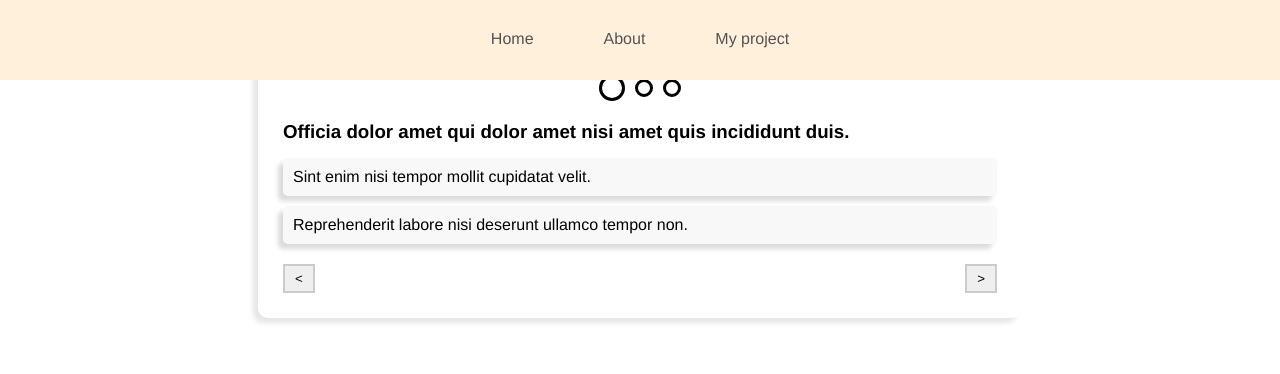
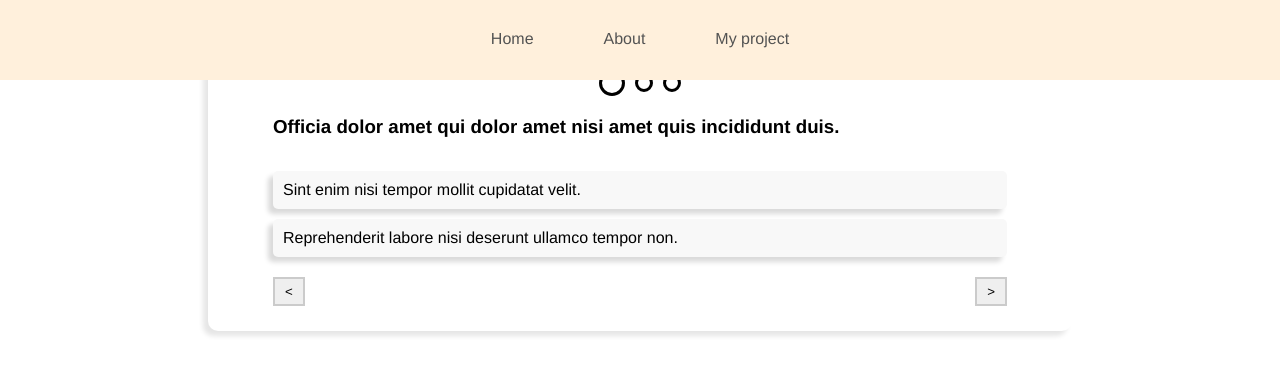
Before and after one commit to ashleycao12/my-website, a Vue app: page /quiz in a window 1280 px wide. Both pictures are taken after a click on the button "Start". Shown: the top 374 px of the page. Built offline with nearby package versions, Linux system fonts and the light colour scheme; the HTML template or start-up script is replaced by a standard one.

Commit message:
animate question transition

```diff
--- a/src/components/quiz/Question.vue
+++ b/src/components/quiz/Question.vue
@@ -1,26 +1,48 @@
 <template>
+<!-- <transition-group name="list">
+  <div class="list-item" v-for="item in testList" :key="item">{{item}}</div>
+</transition-group>
+<button @click="changeList">change list</button> -->
+<!-- <p>{{time}}</p> -->
   <div class ="Q">
-    <div class="QTrack">
-      <!-- <div :class= "{'answered':question.answered, 'activeQ': questionID === index, 'unactiveQ':questionID != index}" v-for= "(question,index) in questionTrack" :key="index"></div> -->
+    <div class="Q2">
+     <div class="QTrack">
       <div :class="dotStyle(index,questionID)" v-for="(question,index) in questionTrack" :key="index"></div>
-      <div class="unactiveQ"></div>
+      <div class="inactiveQ"></div>
     </div>
-    <h3 class="Q-text" >{{questionText}}</h3>
-    <div class="option" v-for ="option in options" @click="nextQ(option.association)"> {{option.text}} </div>
+
+    <TransitionGroup tag="div" :name="transitionQ">
+      <h3 class="Q-text" :key="questionID">{{questionText}}</h3>
+      <div class="option" :class="{'selected':option.selected}" v-for ="option in options" @click="nextQ(option.association)" :key="option"> {{option.text}} </div>
+    </TransitionGroup>
     <div class="changeQ">
       <button @click="changeQ(-1)">&lt;</button>
       <button @click="changeQ(1)">&gt;</button>
+    </div>
     </div>
   </div>
 
 </template>
 <script>
-  import {ref} from 'vue'
+  import {computed, ref} from 'vue'
   import questionListJson from '@/assets/quiz/question-list.json'
   import resultListJson from '@/assets/quiz/result-list.json'
 
   export default {
     setup(props, context){
+      // test animation
+      const testText = ref('abc')
+      const showTest = ref(true)
+      function toggleTest() {
+        testText.value = 'efg'
+      }
+      const testList = ref(["a","b","c"])
+      function changeList(){
+        testList.value = ["e","f","g"]
+      }
+      // const firstTime = ref(Date.now())
+      // const time = computed(() => Date.now() - firstTime.value)
+
       // declare and initialise variable
       const questionID = ref(0)
       const questionText = ref()
@@ -29,7 +51,7 @@
       const weight = ref()
       const numQ = ref(questionListJson.length)
       const questionTrack = ref(questionListJson)  //to track quiz progress and allow revisting past questions
-
+      const transitionQ = ref('slide-left')
       //create an array of object base on the list of result each with starting score of 0. The score will increase as user click
       resultListJson.forEach((result) => {
         resultTrack.value.push({
@@ -51,7 +73,7 @@
       function dotStyle(index, questionID) {return{
         answered:questionTrack.value[index].answered,
         activeQ: questionID === index,
-        unactiveQ:questionID != index
+        inactiveQ:questionID != index
       }}
 
 
@@ -66,6 +88,7 @@
 
       function changeQ(direction) {
         const newID = questionID.value + direction
+        if (direction === -1) {transitionQ.value = 'slide-right'} else {transitionQ.value = 'slide-left'}
         if(newID >=0 && newID <= numQ.value-1){
         questionID.value = questionID.value + direction
         getQ()
@@ -131,7 +154,9 @@
 
       return{
         nextQ, questionText, options, numQ, questionTrack, questionID, changeQ,
-        dotStyle
+        dotStyle,
+        showTest, toggleTest, testText, testList, changeList, transitionQ
+        // time  // animation testing
         // getQ,
       }
     },
@@ -139,12 +164,44 @@
 </script>
 
 <style>
+  @keyframes slide-left {
+    0% {opacity:0; transform: translate(55px, 0);}
+    100% {opacity:1; transform: translate(0, 0);}
+
+  }
+  @keyframes slide-right {
+    0% {opacity:0; transform: translate(-55px, 0);}
+    100% {opacity:1; transform: translate(0, 0);}
+
+  }
+    .slide-left-enter-active{
+      animation: slide-left 0.3s ease 0.0001s;
+    }
+    .slide-right-enter-active{
+      animation: slide-right 0.3s ease 0.0001s;
+    }
+    .slide-left-leave-active{
+      display: none;
+    }
+    .slide-right-leave-active{
+      display: none;
+    }
+  .Q2 {
+    margin-left: 40px;
+    margin-right: 40px;
+  }
+  /* .QBox-enter-active{
+    animation: slide-right 0.25s ease 0.0001s;
+  }
+  .QBox-leave-active{
+    display: none;
+  }  */
   .activeQ {
     height: 20px;
     width: 20px;
     /* margin: 0 7px; */
   }
-  .unactiveQ {
+  .inactiveQ {
     width: 12px;
     height: 12px;
     /* margin: 0 5px; */
@@ -168,10 +225,19 @@
   .Q {
     background-color: white;
     padding: 25px;
-    margin: 20px 250px;
+    margin-left: 200px;
+    margin-right: 200px;
     border-radius: 10px;
     text-align: left;
     box-shadow: -5px 5px 5px rgba(0, 0, 0, 0.10);
+    display: flex;
+    flex-direction: column;
+    /* height: 250px; */
+  }
+
+  .Q h3 {
+    /* background: blue; */
+    height: 40px;
   }
   .option{
     margin: 10px 0 0 0;
@@ -183,6 +249,13 @@
   .option:hover{
     background: rgb(239, 166, 144);
     transition: 0.2ms;
+  }
+  .option:active{
+    background: rgb(211, 121, 113);
+    transition: 1s;
+  }
+  .selected {
+    background: rgb(211, 121, 113);
   }
   .changeQ {
     margin-top: 20px;
@@ -198,7 +271,7 @@
   }
 
   .changeQ button:hover {
-    background-color: ;
+    background-color: rgb(238, 238, 238);
   }
   h3{
     margin: 5px 0 15px 0;
```
